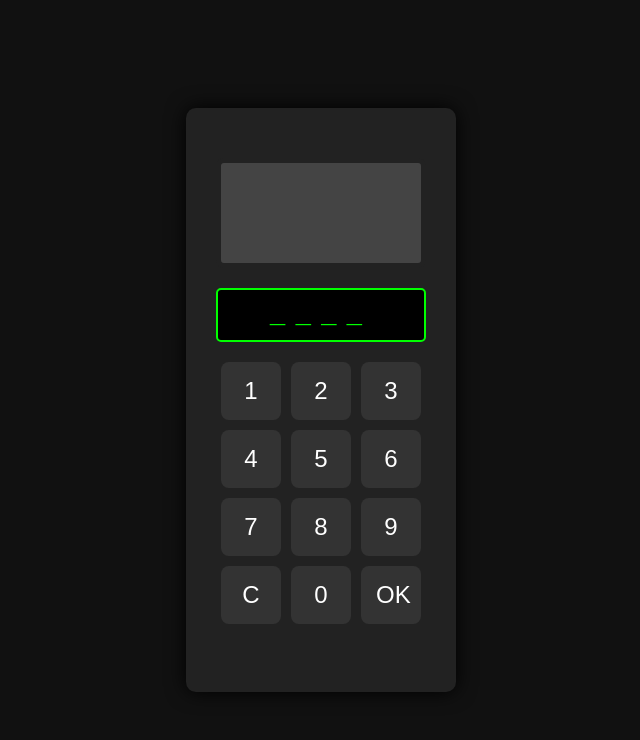
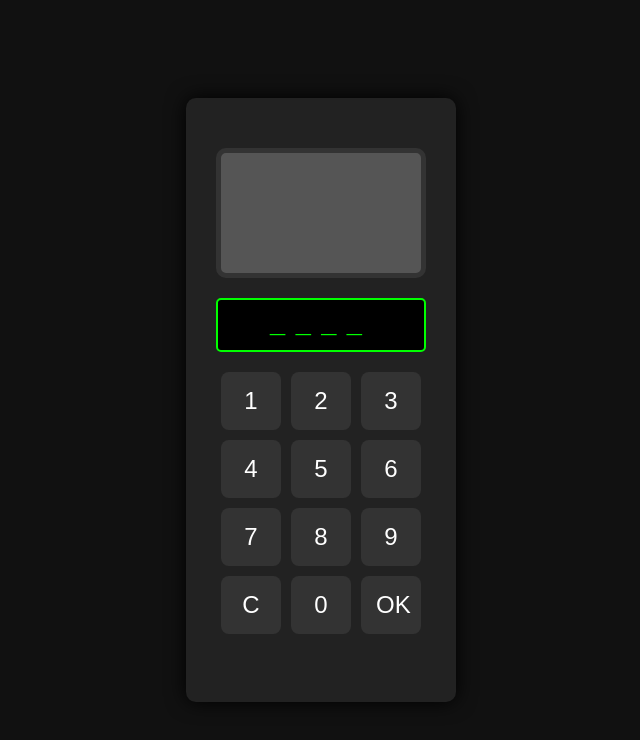
Before and after one commit to laurentdu93160/coffre-fort-live, a plain HTML site: page index.html in a window 1280 px wide. Shown: the whole page, without its empty margins (319-959 px from the left). Drawn offline with Linux system fonts and the light colour scheme.

Commit message:
Update index.html

```diff
--- a/index.html
+++ b/index.html
@@ -22,6 +22,7 @@
       box-shadow: 0 0 20px #000;
       text-align: center;
       transition: all 0.5s ease;
+      position: relative;
     }
     .coffre.open {
       background: linear-gradient(to right, #0f0, #333);
@@ -30,17 +31,17 @@
     }
     .porte {
       width: 200px;
-      height: 100px;
-      background-color: #444;
-      border: 5px solid #222;
-      border-radius: 8px;
+      height: 120px;
+      background-color: #555;
+      border: 5px solid #333;
+      border-radius: 10px;
       margin: 20px auto;
       transition: transform 0.5s ease, opacity 0.5s ease;
       transform-origin: left center;
     }
     .porte.ouverte {
-      transform: rotateY(100deg);
-      opacity: 0.4;
+      transform: rotateY(120deg);
+      opacity: 0.3;
     }
     .display {
       font-size: 2em;
@@ -99,11 +100,11 @@
   </div>
 
   <audio id="successSound" src="https://www.soundjay.com/buttons/sounds/button-3.mp3" preload="auto"></audio>
-  <audio id="errorSound" src="wrong-buzzer.mp3" preload="auto"></audio>
+  <audio id="errorSound" src="mixkit-wrong-answer-buzz-950.mp3" preload="auto"></audio>
 
   <script>
     let codeSecret = generateCode();
-    console.log("Code secret : " + codeSecret); // Affiché dans F12
+    console.log("Code secret : " + codeSecret);
     let inputCode = "";
 
     function generateCode() {
@@ -147,8 +148,6 @@
       inputCode = "";
       updateDisplay();
     }
-
-    updateDisplay();
   </script>
 </body>
 </html>
```
